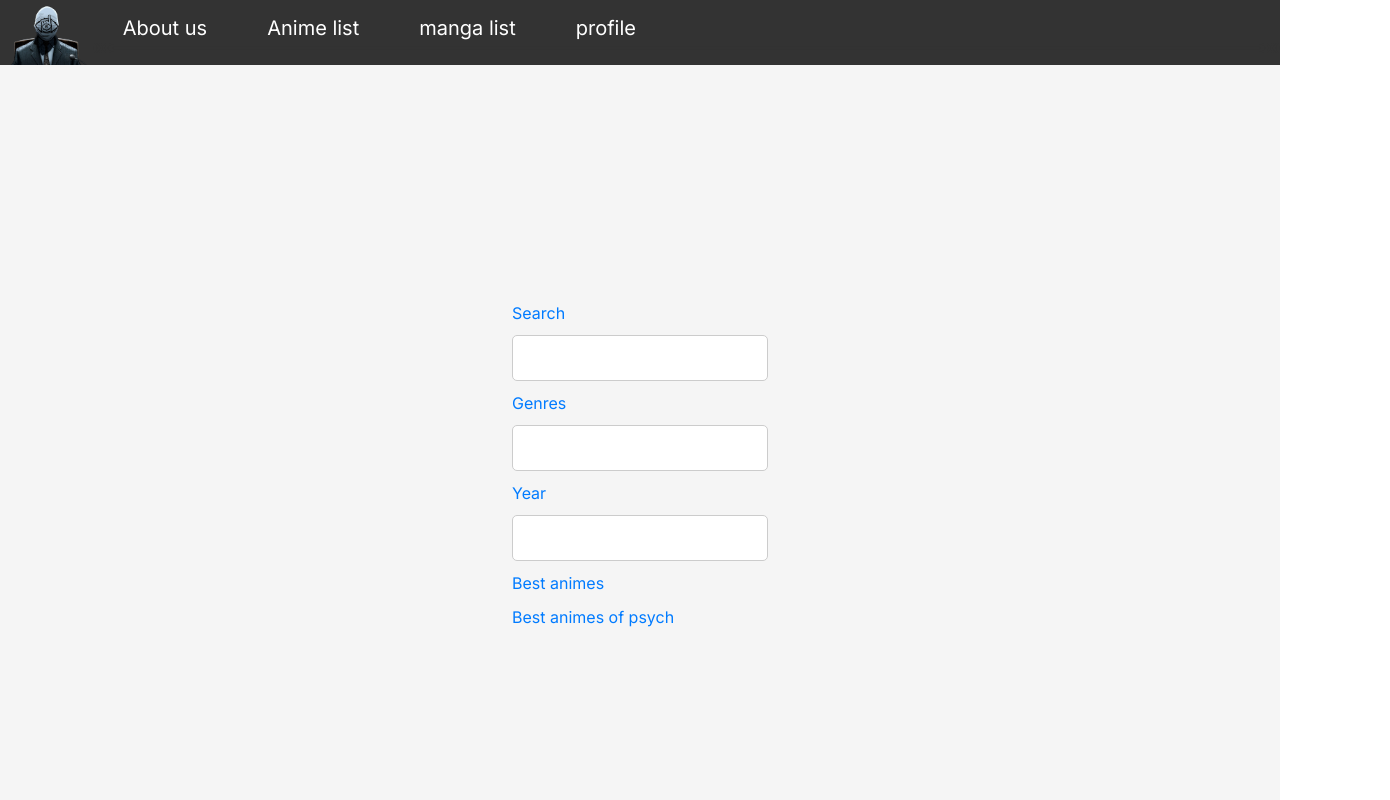
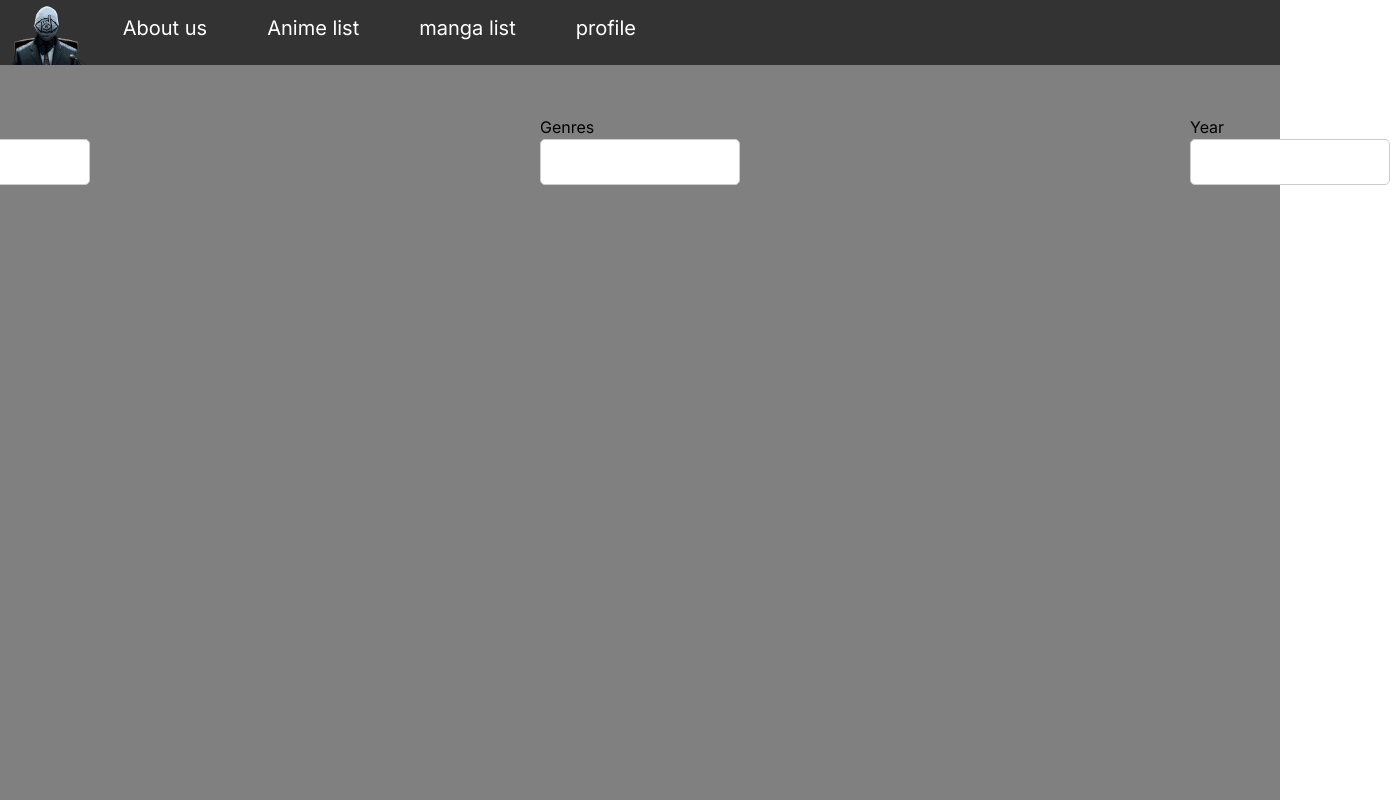
Before and after one commit to Mach1r0/mangash1r0-front_end, a Next.js app: page /pages/animelist in a window 1280 px wide. Shown: the top 800 px of the page, 1390 px wide, since content can reach past the window. Built offline with nearby package versions, Linux system fonts and the light colour scheme.

Commit message:
Make the input of animeview

```diff
--- a/src/app/components/Anime/AnimeView.tsx
+++ /dev/null
@@ -1,49 +0,0 @@
-"use client"
-import React, { ReactNode } from 'react';
-
-interface AnimeProps {
-    children: ReactNode
-}
-export default function AnimeView({ children }: AnimeProps) {
-    const containerStyle = {
-        display: 'flex',
-        justifyContent: 'center',
-        alignItems: 'center',
-        height: '100vh',
-        backgroundColor: '#f5f5f5'
-    }
-
-    const listStyle = {
-        display: 'flex',
-        flexDirection: 'column' as const,
-        gap: '10px'
-    }
-
-    const inputStyle = {
-        padding: '10px',
-        fontSize: '16px',
-        borderRadius: '5px',
-        border: '1px solid #ccc'
-    }
-
-    const linkStyle = {
-        color: '#007bff',
-        textDecoration: 'none',
-        cursor: 'pointer'
-    }
-
-    return (
-        <div style={containerStyle}>
-            <div style={listStyle}>
-                <a style={linkStyle}>Search</a>
-                <input style={inputStyle} type="text" placeholder=""/>
-                <a style={linkStyle}>Genres</a>
-                <input style={inputStyle} type="text" placeholder=""/>
-                <a style={linkStyle}>Year</a>
-                <input style={inputStyle} type="text" placeholder=""/>
-                <a style={linkStyle}>Best animes</a>
-                <a style={linkStyle}>Best animes of psych</a>
-            </div>
-        </div>
-    );
-}
--- /dev/null
+++ b/src/app/components/Anime/InputContainer.tsx
@@ -0,0 +1,60 @@
+'use client';
+import React, { ReactNode } from 'react';
+
+interface AnimeProps {
+  children: ReactNode;
+}
+
+export default function AnimeView({ children }: AnimeProps) {
+  const containerStyle = {
+    display: 'flex',
+    flexDirection: 'column-reverse' as const,
+    alignItems: 'center',
+    justifyContent: 'flex-end',
+    height: '150vh', // This will make the container take up the whole height of the viewport
+    backgroundColor: 'grey', // Replace with your desired color
+    gap: '50px',
+  };
+
+  const listStyle = {
+    display: 'flex',
+    gap: '450px', // This adds 50px of space between each child horizontally and vertically
+    alignItems: 'center',
+    justifyContent: 'center',
+    paddingTop: '50px',
+}
+  const inputStyle = {
+    padding: '10px',
+    width: '200px',
+    borderRadius: '5px' as const, // This is a workaround for a TypeScript bug
+    border: '1px solid #ccc' as const, // This is a workaround for a TypeScript bug
+};
+
+  const Letterstyle = {
+    color: 'black',
+};
+
+  const labelInputStyle = {
+    display: 'flex',
+    flexDirection: 'column' as const, // Keep this',
+};
+
+  return (
+    <div style={containerStyle}>
+      <div style={listStyle}>
+        <div style={labelInputStyle}>
+          <a style={Letterstyle}>Search</a>
+          <input style={inputStyle} type="text" placeholder="" />
+        </div>
+        <div style={labelInputStyle}>
+          <a style={Letterstyle}>Genres</a>
+          <input style={inputStyle} type="text" placeholder="" />
+        </div>
+        <div style={labelInputStyle}>
+          <a style={Letterstyle}>Year</a>
+          <input style={inputStyle} type="text" placeholder="" />
+        </div>
+      </div>
+    </div>
+  );
+}
--- a/src/app/components/global/navbar.tsx
+++ b/src/app/components/global/navbar.tsx
@@ -48,10 +48,10 @@ return (
             </div>
             <div style={stylelist}>
                 <li style={stylelist}>
-                    <Link style={styleletter} href="pages/aboutus">About us</Link>
+                    <Link style={styleletter} href="aboutus">About us</Link>
                     <Link style={styleletter} href='animelist'>Anime list</Link>
-                    <Link style={styleletter} href='pages/mangalist'>manga list</Link>
-                    <Link style={styleletter} href='pages/profile'>profile</Link>
+                    <Link style={styleletter} href='mangalist'>manga list</Link>
+                    <Link style={styleletter} href='profile'>profile</Link>
                 </li>
                 <div style={blurnav}/>
             </div>
--- a/src/app/pages/animelist/page.tsx
+++ b/src/app/pages/animelist/page.tsx
@@ -1,6 +1,6 @@
 import React, { ReactNode } from 'react';
 import Navbar from '@/app/components/global/navbar';
-import AnimeView from '@/app/components/Anime/AnimeView';
+import InputContainer from '@/app/components/Anime/InputContainer';
 
 interface Props {
     children: ReactNode
@@ -10,10 +10,9 @@ export default function AnimePage({ children }: Props) {
     return (
         <main>
             <Navbar />
-            <AnimeView>
+            <InputContainer>
                 {children}
-            </AnimeView>
-            {children}
+            </InputContainer>
         </main>
     );
 }
```
